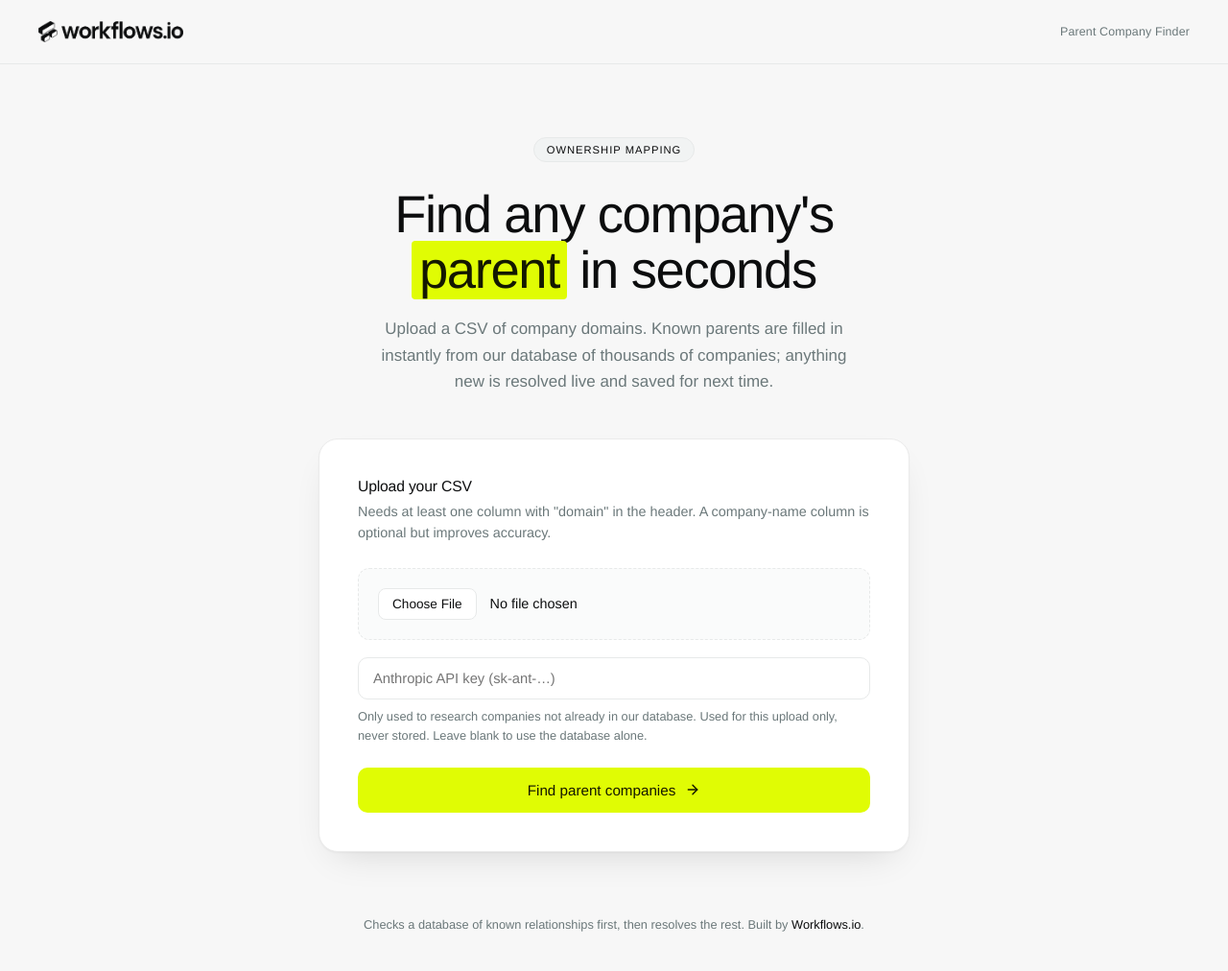
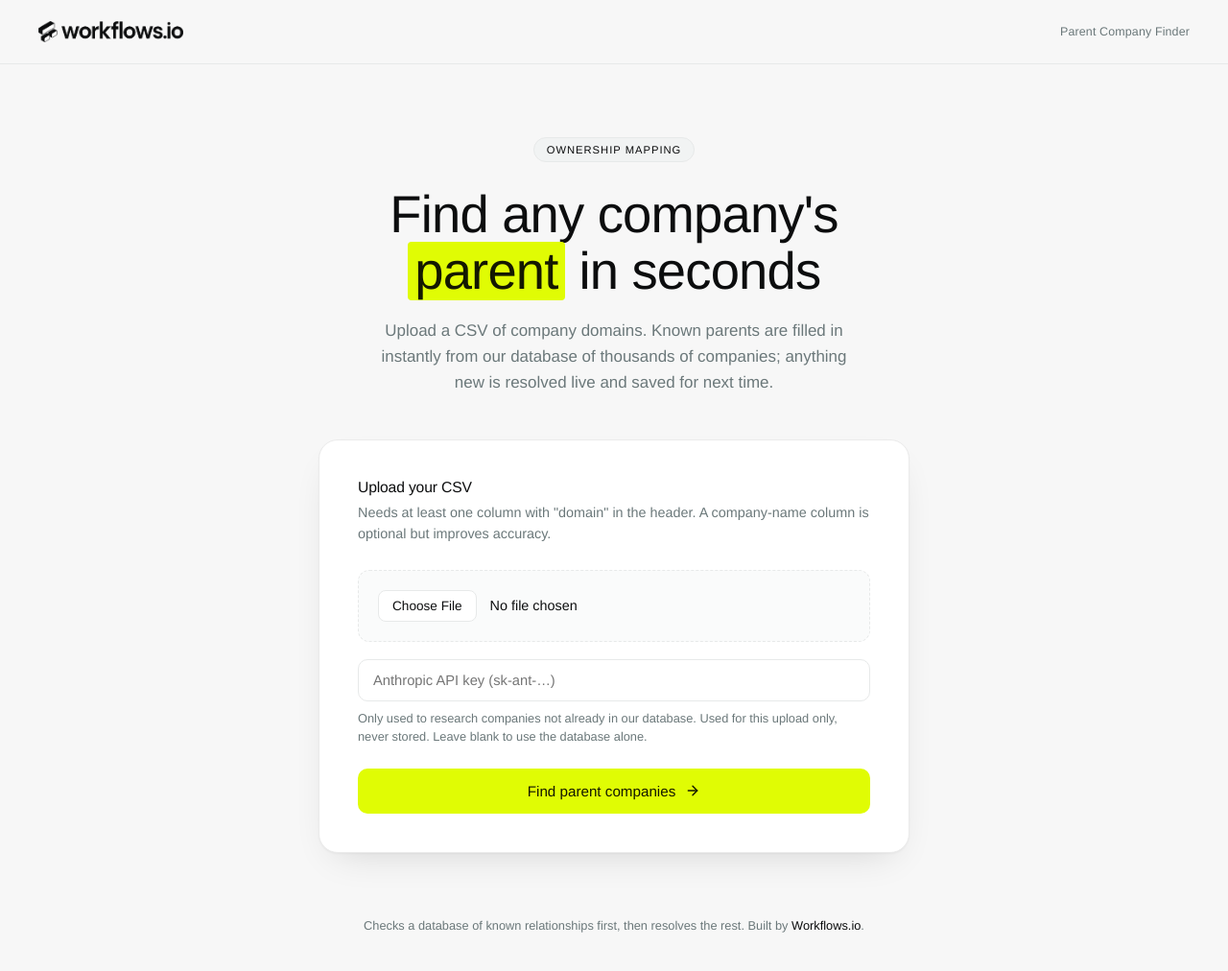
Before and after one commit to janbrochwicz/parent-finder, a Flask app: page / in a window 1280 px wide. Shown: the whole page at 96% size. Before the commit the page ends 971 px from the top, so only its background shows below. Run offline with Flask 3, Linux system fonts and the light colour scheme; some web fonts are replaced.

Commit message:
Fix headline letter-spacing: drop optimizeLegibility, ease tracking, solid heading weight
Co-Authored-By: Claude Opus 4.8 <noreply@anthropic.com>

```diff
--- a/webapp/templates/index.html
+++ b/webapp/templates/index.html
@@ -33,7 +33,8 @@
       font-family: var(--font-sans);
       font-weight: 400;
       -webkit-font-smoothing: antialiased;
-      text-rendering: optimizeLegibility;
+      font-variation-settings: "wght" 400;
+      font-kerning: normal;
       display: flex;
       flex-direction: column;
       min-height: 100%;
@@ -77,9 +78,10 @@
 
     h1 {
       font-size: clamp(2.3rem, 5.2vw, 3.4rem);
-      font-weight: 270;
-      letter-spacing: -0.025em;
-      line-height: 1.07;
+      font-weight: 400;
+      font-variation-settings: "wght" 380;
+      letter-spacing: -0.015em;
+      line-height: 1.08;
       margin: 26px 0 18px;
     }
     h1 .hl-lime {
```
